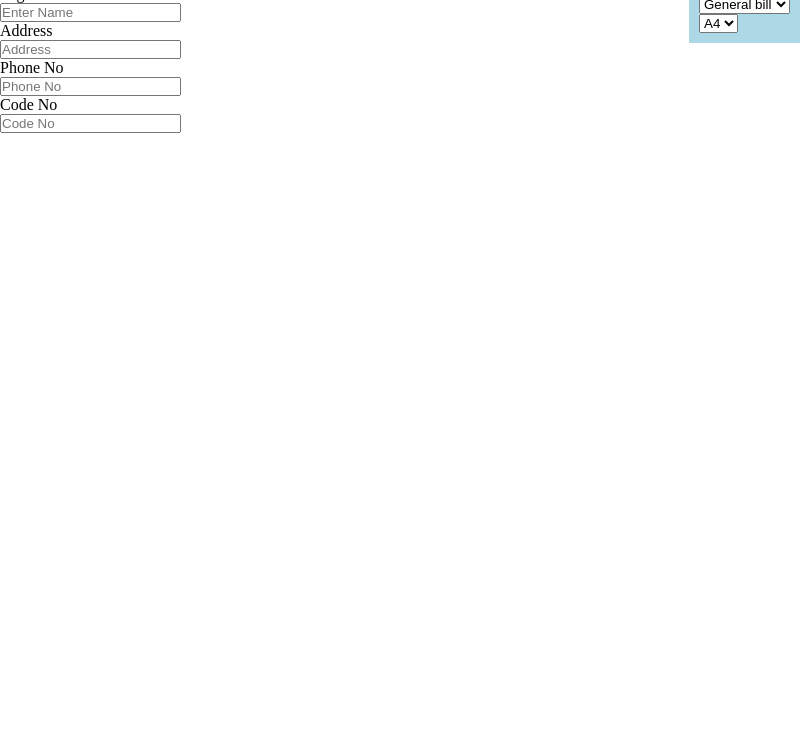
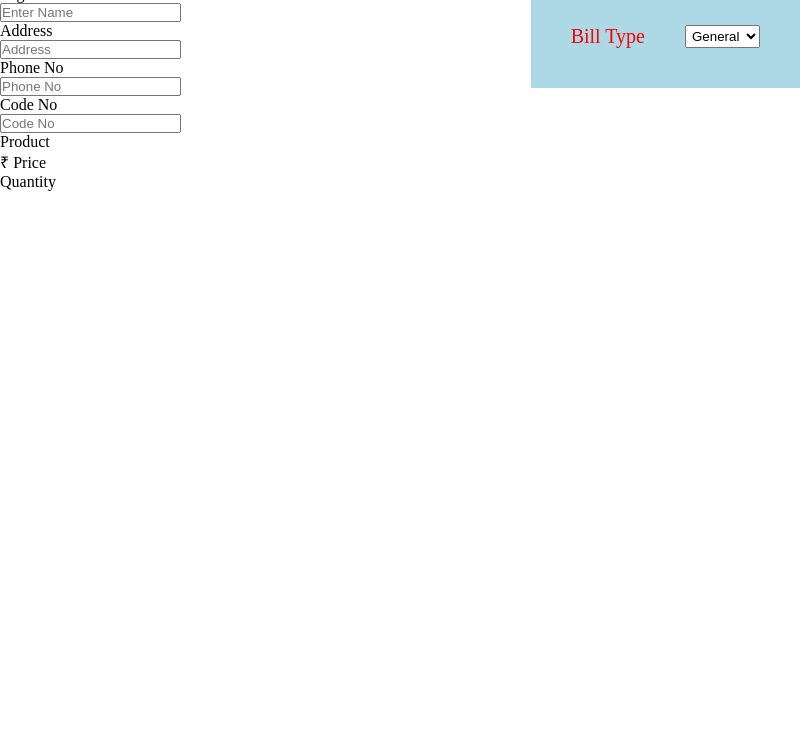
Before and after one commit to manjotdevs/ms_biller, an Electron app: page src/index.html in a window 800 px wide. Shown: the part 62-800 px from the top of the page. Drawn offline with Linux system fonts and the light colour scheme; files that its build step writes are made by us from their sources.

Commit message:
bill style is done

```diff
--- a/src/index.html
+++ b/src/index.html
@@ -13,17 +13,22 @@
 
     <div class="formating">
       <div class="bill_type">
+        <p class="bill_type_text"> Bill Type</p>
+      </div>
+      <div class="bill_select">
         <select class="bill_type_select">
-        <option value="general_bill">General bill</option>
-        <option value="hospital_bill">Hospital bill</option>
+        <option value="general_bill">General</option>
+        <option value="hospital_bill">Hospital</option>
       </select>
       </div>
-      <div class="bill_size">
+     <!--
+        <div class="bill_size">
         <select class="bill_size_select">
           <option value=""> A4</option>
           <option value="">A8</option>
         </select>
       </div>
+        -->
     </div>
     <div>
       <div class="">
@@ -47,13 +52,13 @@
     </div>
     <div>
       <div>
-
+        <p>Product  </p>
       </div>
       <div>
-
+        <p>₹ Price</p>
       </div>
       <div>
-
+        <p>Quantity</p>
       </div>
     </div>
     <script src="src/index.js"></script>
--- a/src/styles.css
+++ b/src/styles.css
@@ -2,25 +2,37 @@
    margin: 0;
    padding: 0;
 }
+
 .ms{
     color: red;
     text-align: center;
     font-size:40px;
+    font-width: 12px;
 }
 
 .formating{
   float: right;
   background-color: lightblue;
-  padding: 10px;
-  display:row;
+  padding: 20px;
+  display:flex;
 }
 
 .bill_type{
-
+  padding: 20px;
 
 }
 
-.bill_size{
-
+.bill_type_text{
+  font-size:20px;
+  color: red;
 
 }
+
+.bill_select{
+  padding: 20px;
+
+}
+
+.bill_type_select{
+  padding: 2px;
+}
```
